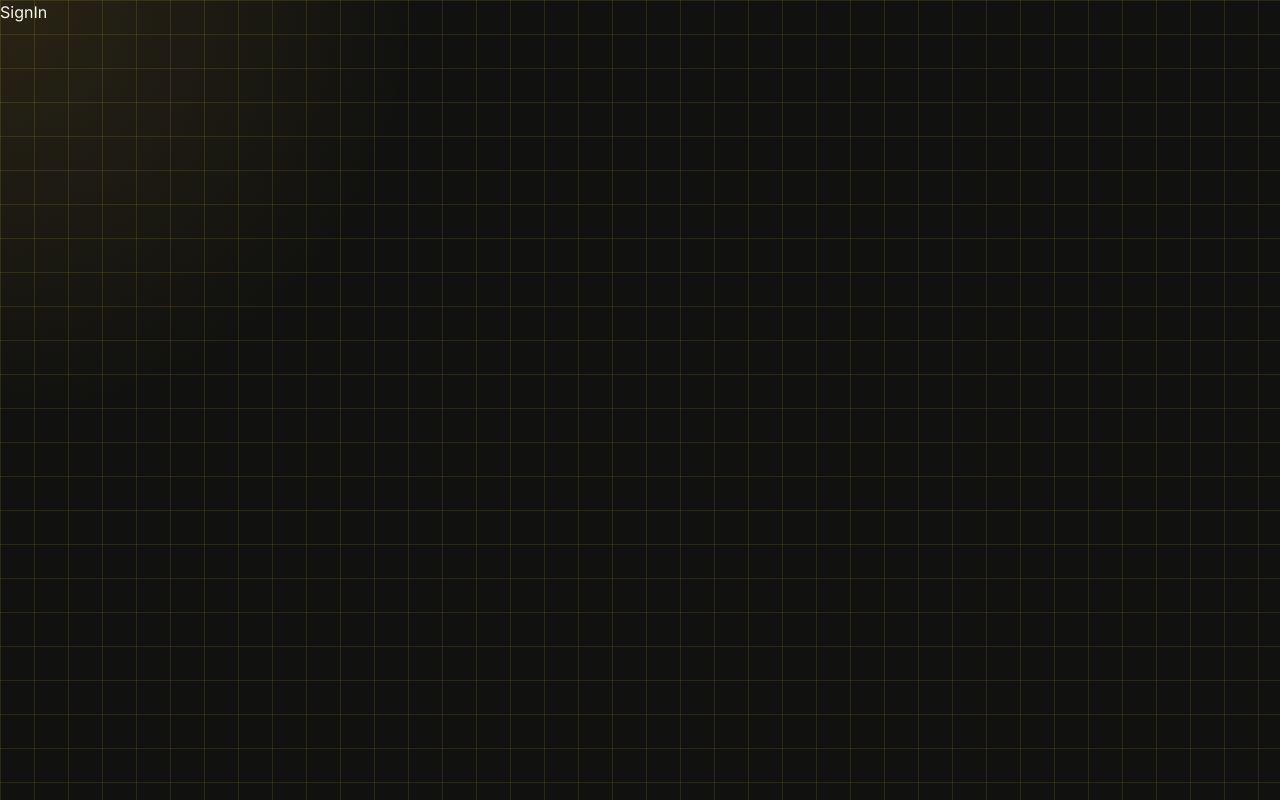
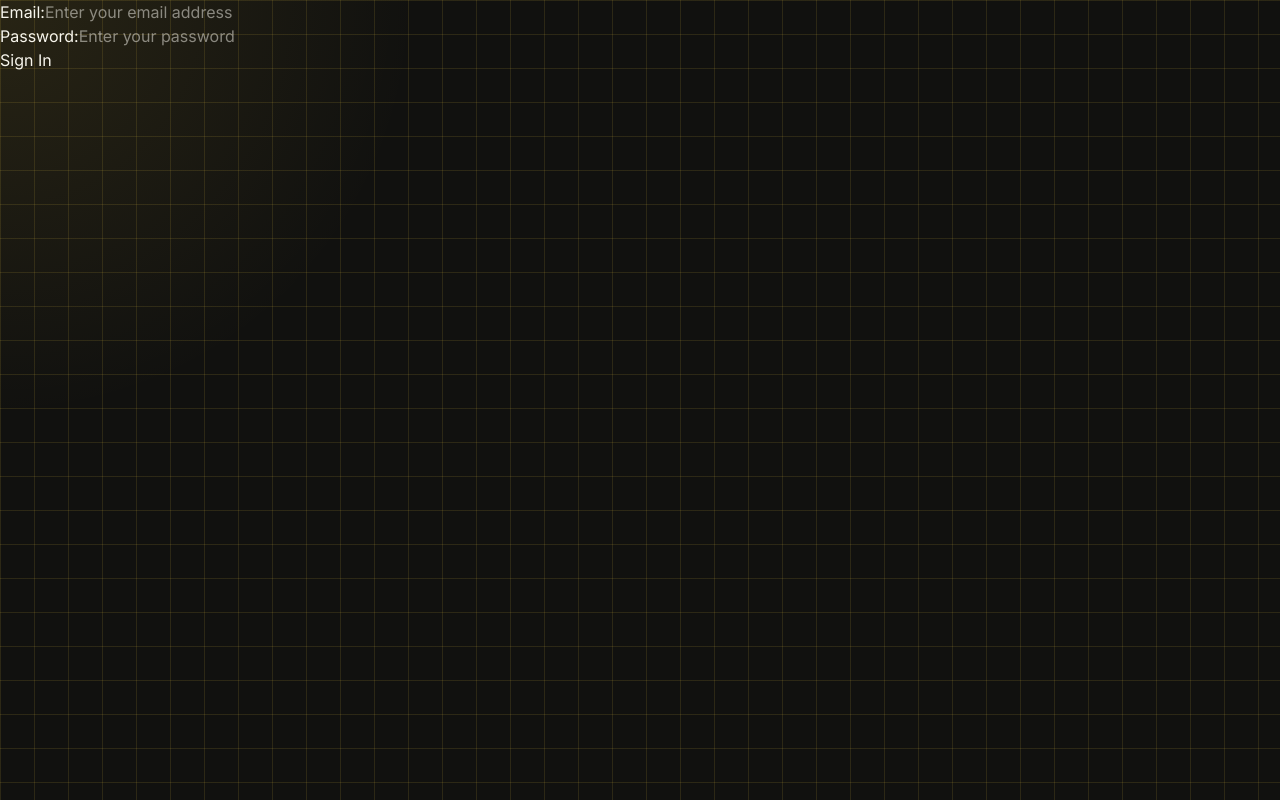
Before and after one commit to saitamacodex/taskforge, a Next.js app: page /signin in a window 1280 px wide. Built offline with nearby package versions, Linux system fonts and the light colour scheme; no server answers.

Commit message:
login page done

```diff
--- a/app/(auth)/signin/page.tsx
+++ b/app/(auth)/signin/page.tsx
@@ -1,7 +1,85 @@
-import React from "react";
+"use client";
+
+import { loginUser } from "@/actions/user.actions";
+import { useRouter } from "next/navigation";
+import { useState } from "react";
 
 function SignIn() {
-  return <div>SignIn</div>;
+  const router = useRouter();
+  const [formData, setFormData] = useState({
+    email: "",
+    password: "",
+  });
+  const [feedback, setFeedback] = useState("");
+  const [isSubmitting, setIsSubmitting] = useState(false);
+
+  function handleFormChange(event: React.ChangeEvent<HTMLInputElement>) {
+    const { name, value } = event.target;
+    setFeedback("");
+    setFormData((prev) => ({
+      ...prev,
+      [name]: value,
+    }));
+  }
+
+  async function handleSubmit(event: React.FormEvent<HTMLFormElement>) {
+    event.preventDefault();
+    setFeedback("");
+    setIsSubmitting(true);
+
+    try {
+      // call server actions login method
+      const response = await loginUser(formData);
+      if (response?.success) {
+        setFormData({
+          email: "",
+          password: "",
+        });
+        router.push("/dashboard");
+        return;
+      }
+
+      // if response is failed
+      setFeedback(
+        response.message
+          ? response.message
+          : "Could not login. Please try again.",
+      );
+    } catch (error) {
+      console.log(`LOGIN ERROR: ${error}`);
+    } finally {
+      setIsSubmitting(false);
+    }
+  }
+
+  return (
+    <>
+      <div>
+        <form onSubmit={handleSubmit}>
+          <div>
+            <label htmlFor="email">Email:</label>
+            <input
+              type="email"
+              name="email"
+              onChange={handleFormChange}
+              placeholder="Enter your email address"
+            />
+          </div>
+          <div>
+            <label htmlFor="password">Password:</label>
+            <input
+              type="password"
+              name="password"
+              onChange={handleFormChange}
+              placeholder="Enter your password"
+            />
+          </div>
+          {feedback && <p>{feedback}</p>}
+          <button>{isSubmitting ? "Logging in...." : "Sign In"}</button>
+        </form>
+      </div>
+    </>
+  );
 }
 
 export default SignIn;
```
